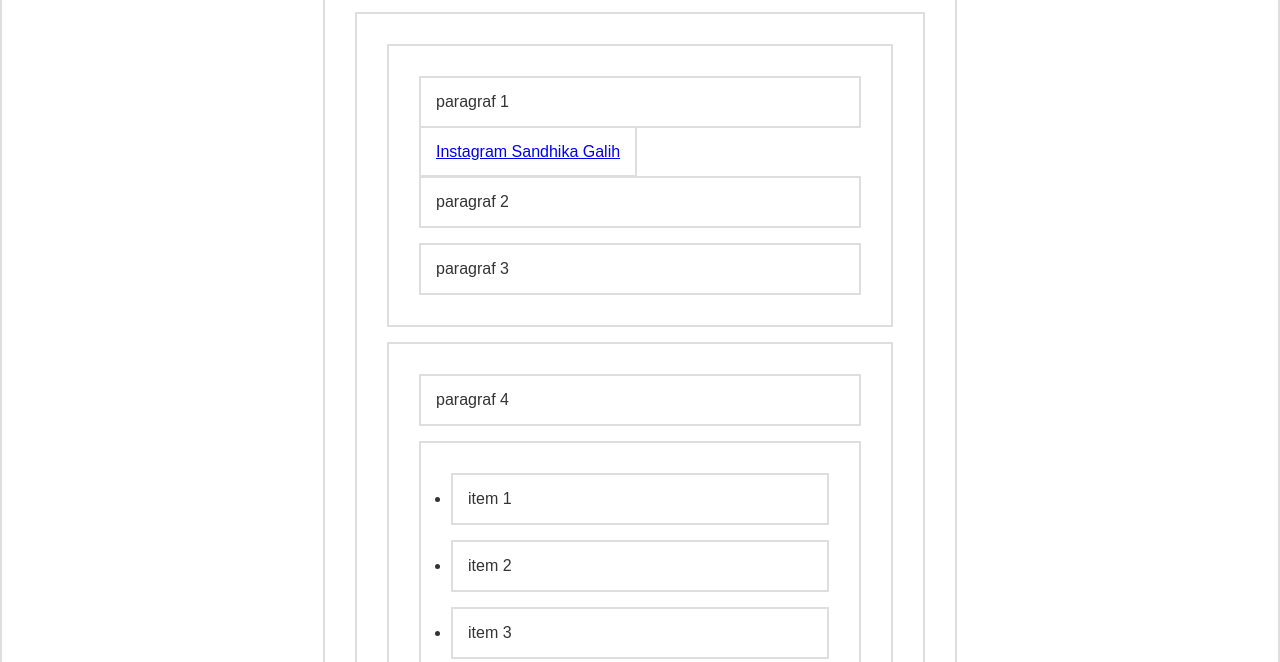
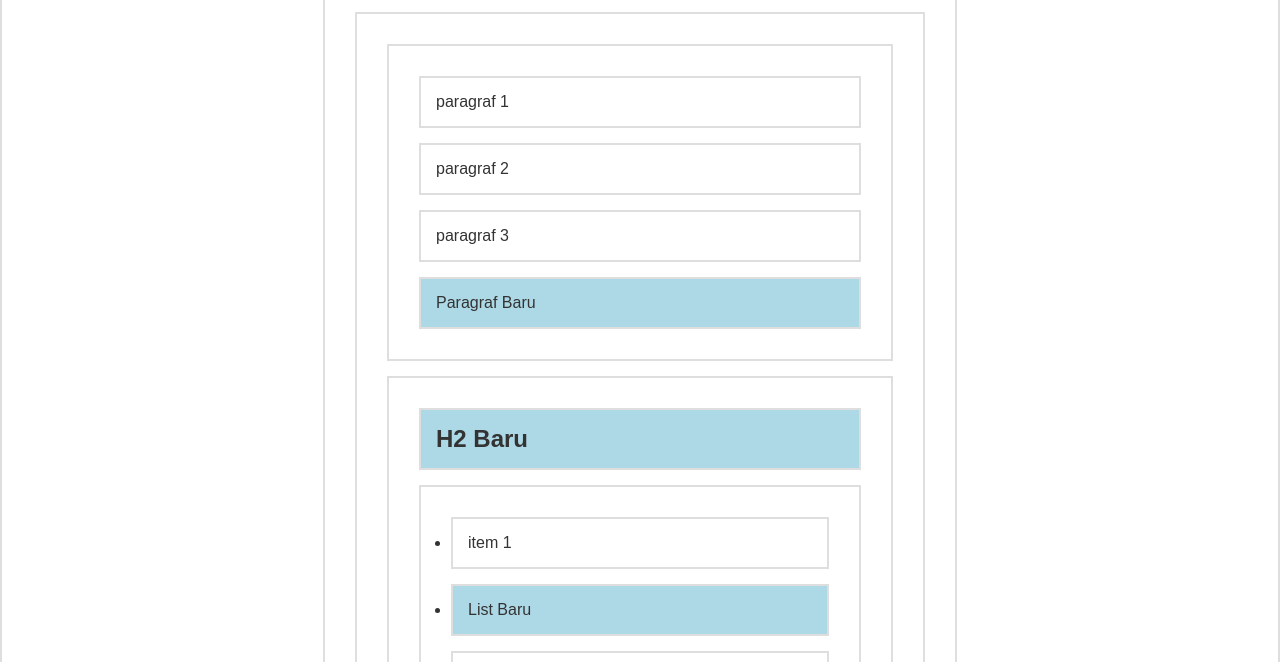
Before and after one commit to HafizIkhsan/belajar-js-DOM, a plain HTML site: page DOM_Manipulation/Node_Manipulation/index.html in a window 1280 px wide. Shown: the part 138-800 px from the top of the page. Drawn offline with Linux system fonts and the light colour scheme.

Commit message:
DOM Manipulation Finished

```diff
--- a/DOM_Manipulation/Node_Manipulation/index.html
+++ b/DOM_Manipulation/Node_Manipulation/index.html
@@ -41,6 +41,6 @@
       </section>
   </div>
 
-<script src="script.js"></script>
+<script src="./script.js"></script>
 </body>
 </html>
--- a/DOM_Manipulation/Node_Manipulation/script.js
+++ b/DOM_Manipulation/Node_Manipulation/script.js
@@ -0,0 +1,48 @@
+// DOM Node Manipulation
+// Urutan pengerjaan menambahkan node baru
+
+// Cara pertama menggunakan node.appendChild
+// Membuat Element baru
+const buatP = document.createElement('p');
+const teksBaru = document.createTextNode('Paragraf Baru');
+// Simpan tulisan ke dalam paragraf
+buatP.appendChild(teksBaru);
+// Simpan p baru di akhir section a
+const sectionA = document.getElementById('a');
+sectionA.appendChild(buatP);
+
+// Cara kedua menggunakan node.insertBefore()
+// Membuat Element baru
+const buatList = document.createElement('li');
+const teksLiBaru = document.createTextNode('List Baru');
+// Simpan tulisan ke dalam paragraf
+buatList.appendChild(teksLiBaru);
+// Simpan li baru di tengah node li
+const ul = document.querySelector('section#b ul');
+const li2 = ul.querySelector('li:nth-child(2)');
+
+ul.insertBefore(buatList, li2);
+
+
+// Urutan pengerjaan menghapus node baru
+// menggunakan parentNode.removeChild()
+const link = document.getElementsByTagName('a')[0];
+sectionA.removeChild(link);
+
+
+// Urutan pengerjaan mengganti node lama dengan node baru
+// ambil sectionB
+const sectionB = document.getElementById('b');
+// cari element yang mau diganti
+const ganti = sectionB.getElementsByTagName('p')[0];
+// buat element baru
+const buatH2 = document.createElement('h2');
+const H2baru = document.createTextNode('H2 Baru');
+// Simpan tulisan ke dalam element h2
+buatH2.appendChild(H2baru)
+
+sectionB.replaceChild(buatH2, ganti);
+
+buatP.style.backgroundColor = 'lightblue';
+buatList.style.backgroundColor = 'lightblue';
+buatH2.style.backgroundColor = 'lightblue';
```
